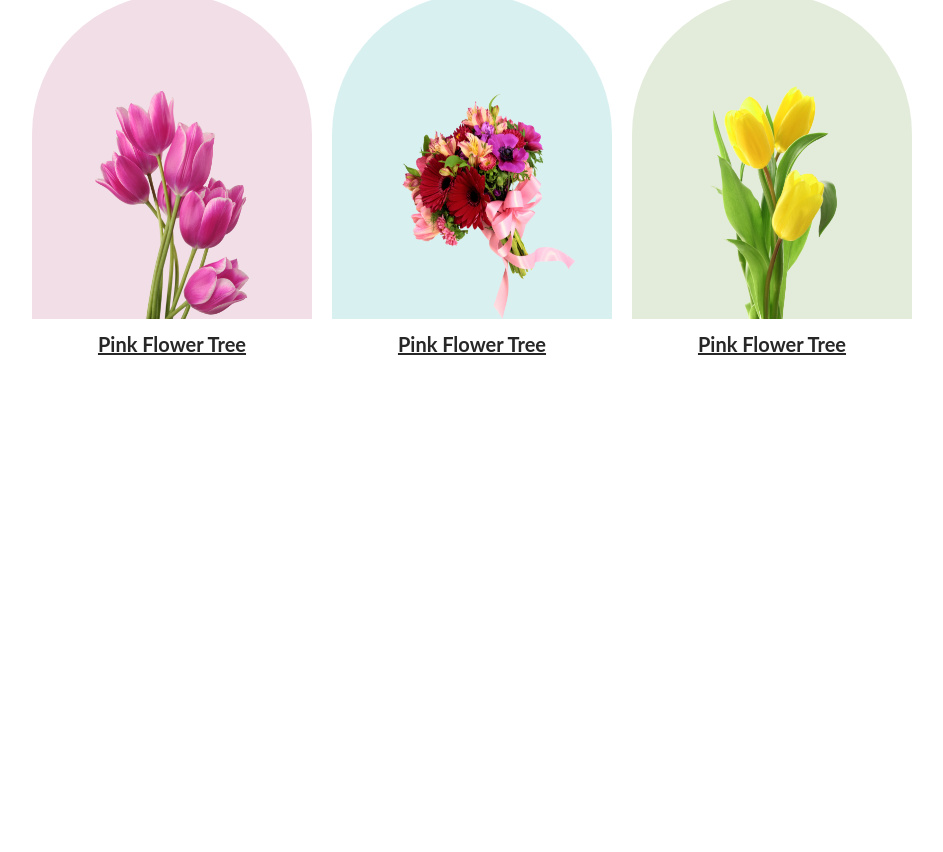
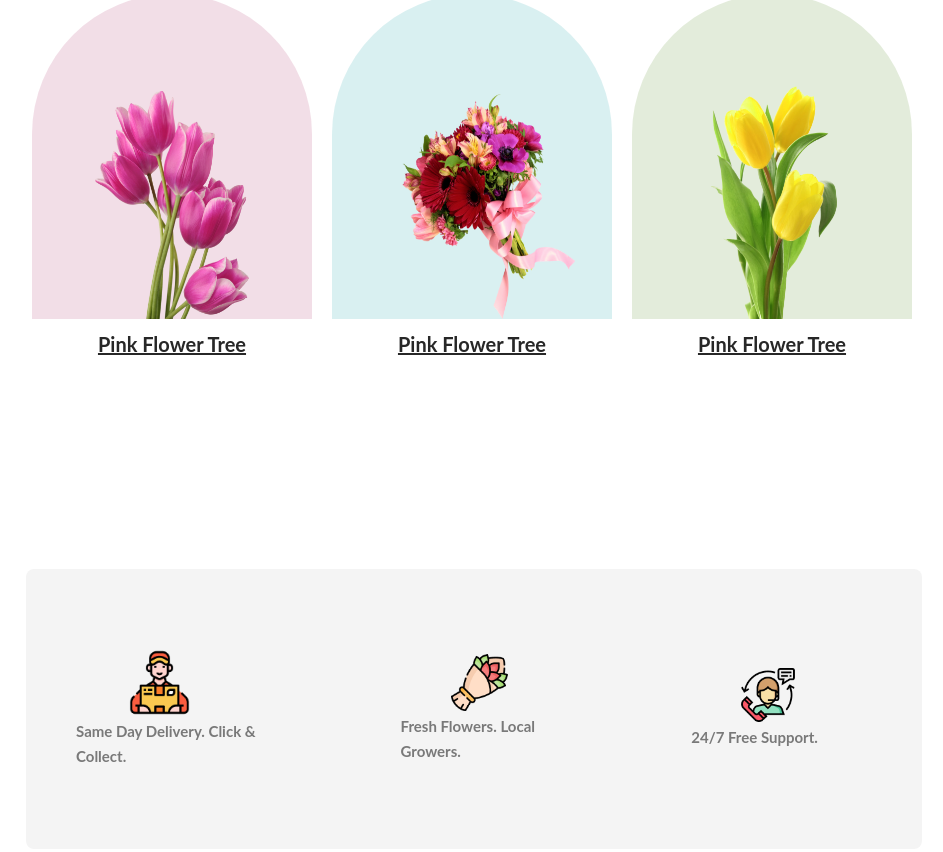
Before and after one commit to Tarin0/flower-shop-website, a plain HTML site: page index.html in a window 1280 px wide. Shown: the part 1272-2124 px from the top of the page, without its empty margins (224-1167 px from the left). Before the commit the page ends 1628 px from the top, so only its background shows below. Drawn offline with Linux system fonts and the light colour scheme.

Commit message:
icon section added

```diff
--- a/index.html
+++ b/index.html
@@ -43,6 +43,21 @@
                     </div>
             </div>
         </div>
+
+        <div class="icon-container">
+            <div class="icon">
+                <img class="icon-img" src="flower/Group 57.png" alt="">
+                <p class="primary-description">Same Day Delivery. Click & Collect.</p>
+            </div>
+            <div class="icon">
+                <img class="icon-img" src="flower/Group 58.png" alt="">
+                <p class="primary-description">Fresh Flowers. Local Growers.</p>
+            </div>
+            <div class="icon">
+                <img class="icon-img" src="flower/Group 59.png" alt="">
+                <p class="primary-description">24/7 Free Support.</p>
+            </div>
+         </div>
     </main>
     <footer>
 
--- a/style.css
+++ b/style.css
@@ -47,34 +47,39 @@
     /* text-align: center; */
 
 }
-.btn-primary{
+
+.btn-primary {
     background-color: rgba(229, 84, 115, 1);
     border-radius: 4px;
     padding: 20px 40px;
     border: none;
-   color:white;
-   font-weight:700;
+    color: white;
+    font-weight: 700;
     font-size: 18px;
     box-shadow: 2px 3px 5px gray;
 }
-.primary-title{
+
+.primary-title {
     font-size: 30px;
-    font-weight:bold;
+    font-weight: bold;
     color: black;
     width: 100%;
 }
+
 .feature {
     text-align: center;
     padding-top: 150px;
 }
-.all-image-feature{
+
+.all-image-feature {
     display: flex;
     align-items: center;
-    gap:20px;
+    gap: 20px;
     margin-left: 20%;
     /* margin-right: 190px; */
 }
-.img-heading{
+
+.img-heading {
     color: #272727;
     text-align: center;
     font-size: 20px;
@@ -82,36 +87,62 @@ font-weight: 700;
     text-decoration-line: underline;
     padding-top: 10px;
 }
-.image1-container{
-    width:280px;
-    height:325px;
+
+.image1-container {
+    width: 280px;
+    height: 325px;
     border-top-left-radius: 165px;
     border-top-right-radius: 165px;
 }
-.image1{
+
+.image1 {
     background-color: rgba(167, 33, 98, 0.15);
 }
-.image2{
+
+.image2 {
     background-color: rgba(5, 151, 160, 0.15);
 }
-.image3{
+
+.image3 {
     background-color: rgba(71, 125, 17, 0.15);
 }
-.image1 img{
+
+.image1 img {
     width: 55%;
     height: 70%;
     padding-top: 97px;
     /* border: 2px solid red; */
 }
-.image2 img{
+
+.image2 img {
     width: 70%;
     height: 70%;
     padding-top: 97px;
     padding-left: 40px;
 }
-.image3 img{
+
+.image3 img {
     width: 55%;
     height: 80%;
     padding-top: 65px;
     /* border: 2px solid red; */
 }
+
+/* icon section styles */
+.icon-container {
+    display: flex;
+    width: 70%;
+    border-radius: 8px;
+    background-color: rgba(39, 39, 39, 0.05);
+    align-items: center;
+    justify-content: center;
+    margin: 250px;
+}
+.icon{
+    padding:50px;
+}
+.icon-img{
+    width: 30%;
+    height: 30%;
+    padding: 30px 50px 0px;
+}
```
Lines whose indentation alone changed are shown as unchanged.
